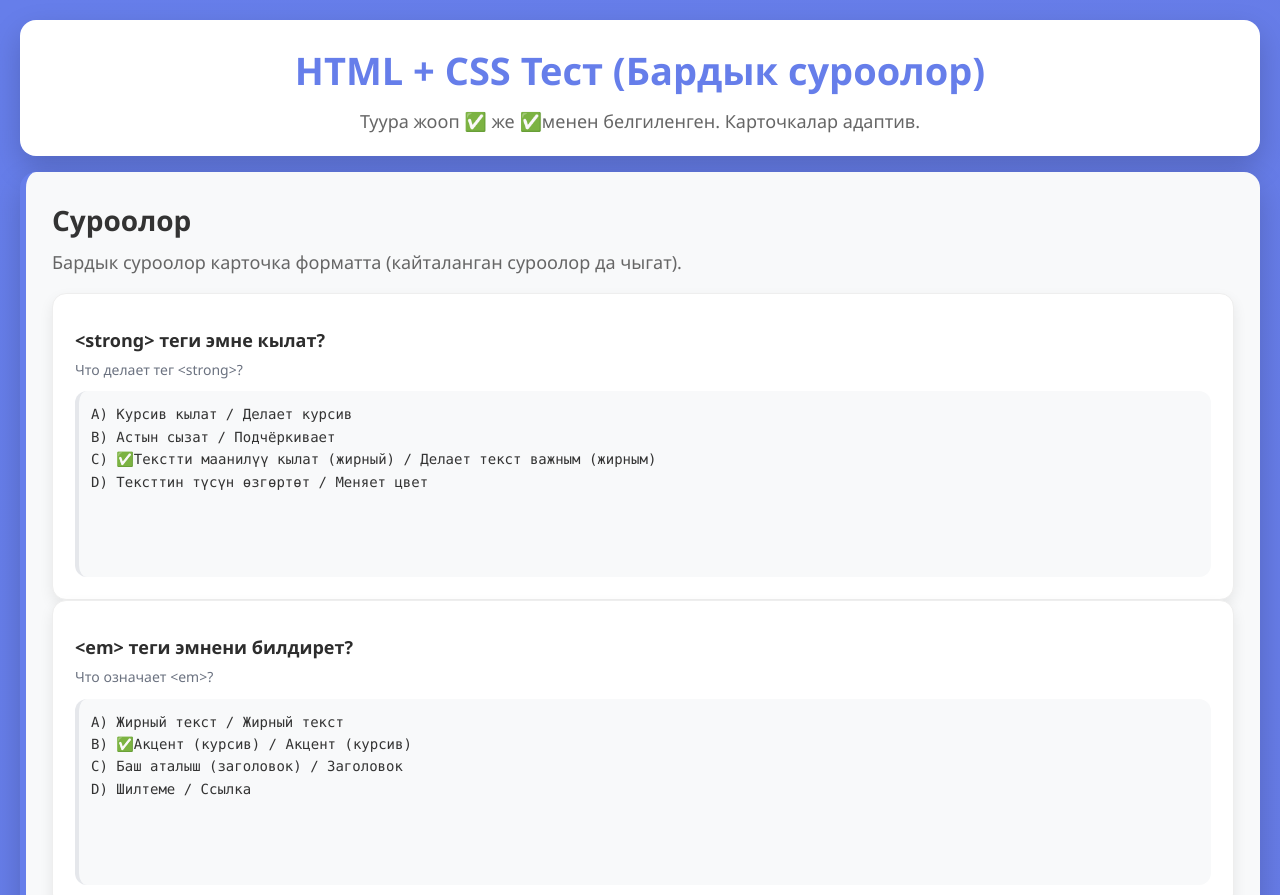
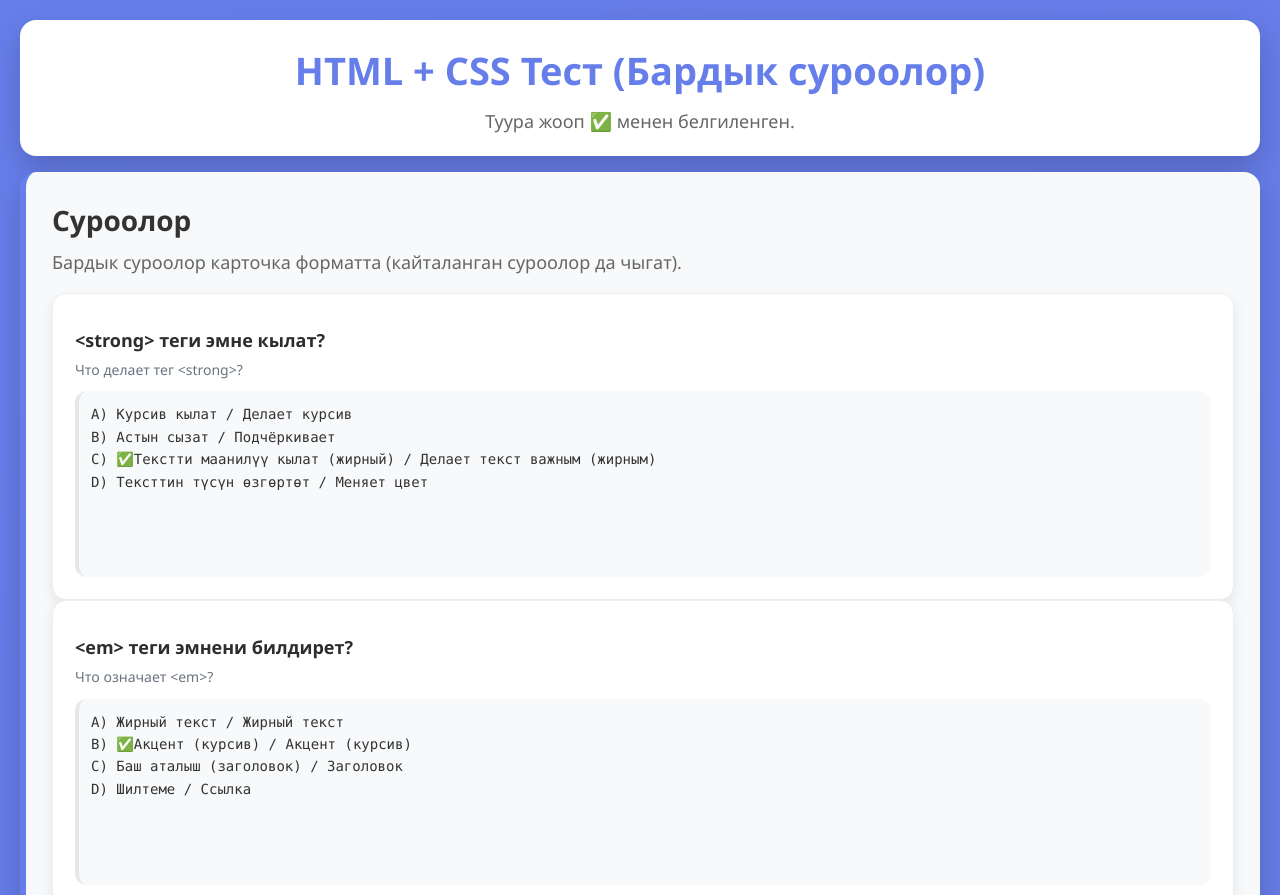
Before and after one commit to baiyastan/new-courses, a plain HTML site: page styles/work.html in a window 1280 px wide. Shown: the top 895 px of the page. Drawn offline with Linux system fonts and the light colour scheme.

Commit message:
new like

```diff
--- a/styles/work.html
+++ b/styles/work.html
@@ -170,7 +170,7 @@
     <div class="wrap">
         <header class="page-header">
             <h1>HTML + CSS Тест (Бардык суроолор)</h1>
-            <p class="subtitle">Туура жооп ✅ же ✅менен белгиленген. Карточкалар адаптив.</p>
+            <p class="subtitle">Туура жооп ✅ менен белгиленген.</p>
         </header>
 
         <main class="quiz-section">
```
